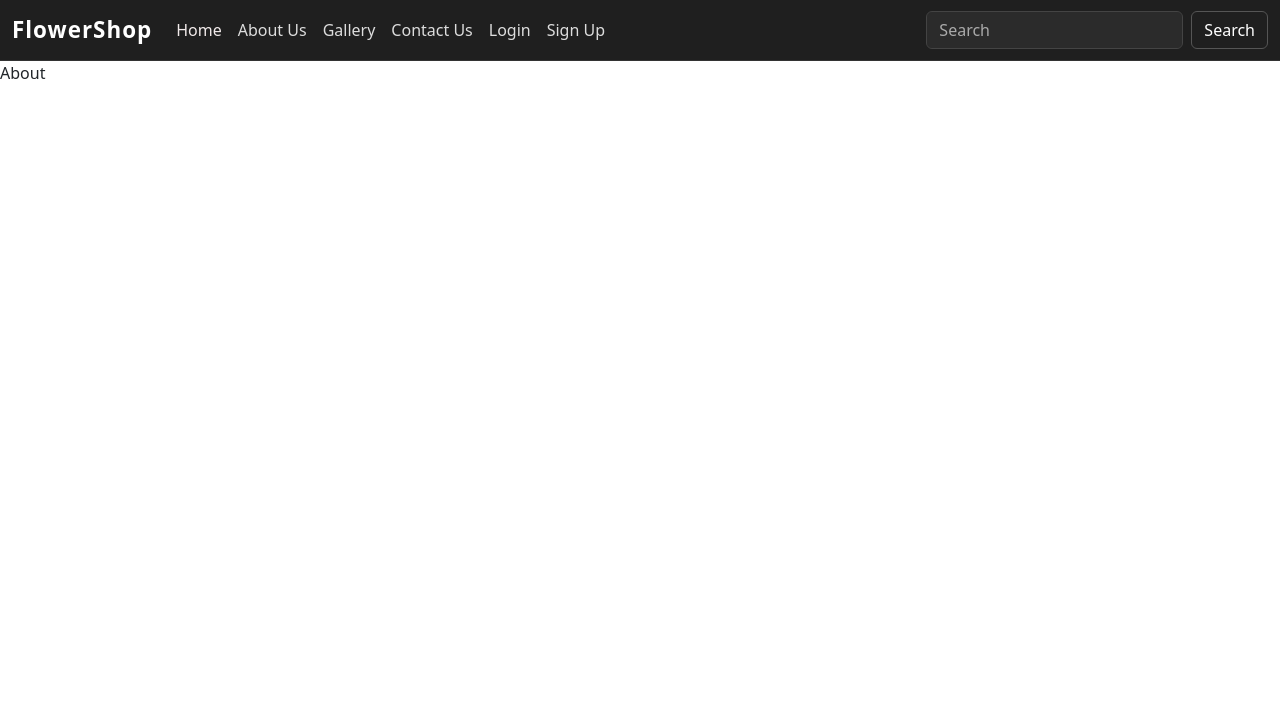
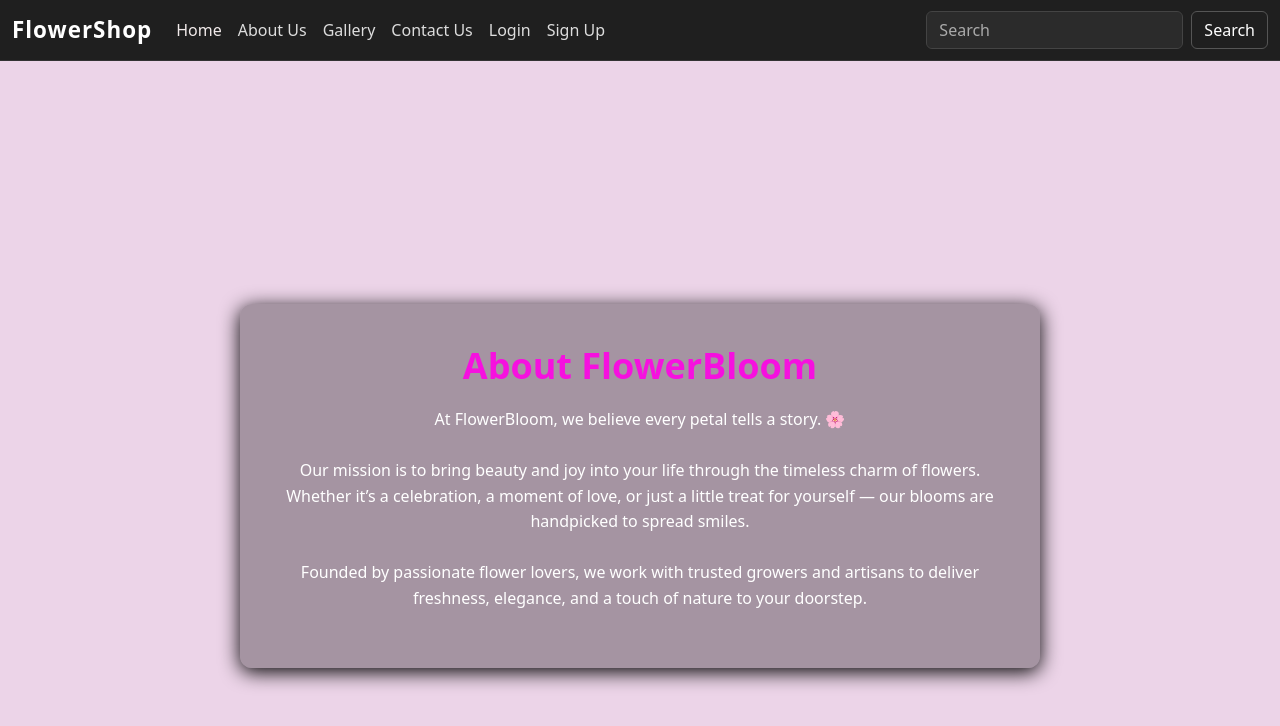
Before and after one commit to R-Mohith24/FlowerBloom, a React (Vite) app: page /About in a window 1280 px wide. Shown: the top 726 px of the page. Built offline with nearby package versions, Linux system fonts and the light colour scheme.

Commit message:
final about us

```diff
--- a/src/components/About.css
+++ b/src/components/About.css
@@ -0,0 +1,31 @@
+.about-container {
+  padding: 90px 20px 40px;
+  background-color: rgb(236, 212, 232); /* soft pastel background */
+  min-height: 100vh;
+  display: flex;
+  justify-content: center;
+  align-items: center;
+  text-align: center;
+}
+
+.about-card {
+  background-color: rgba(0,0,0,0.3);
+  padding: 40px 30px;
+  border-radius: 12px;
+  box-shadow: 0 4px 20px rgba(0, 0, 0);
+  max-width: 800px;
+  color: #ff0000;
+  line-height: 1.6;
+}
+
+.about-card h2 {
+  color: #ff00e6e4;
+  font-size: 36px;
+  font-weight: bolder;
+  margin-bottom: 20px;
+}
+
+.about-card p {
+  font-size: 16px;
+  color: #ffffff;
+}
--- a/src/components/About.jsx
+++ b/src/components/About.jsx
@@ -1,9 +1,21 @@
-import React from 'react'
+import React from 'react';
+import './About.css';
 
 const About = () => {
   return (
-    <div>About</div>
-  )
-}
+    <div className="about-container">
+      <div className="about-card">
+        <h2>About FlowerBloom</h2>
+        <p>
+          At FlowerBloom, we believe every petal tells a story. 🌸
+          <br /><br />
+          Our mission is to bring beauty and joy into your life through the timeless charm of flowers. Whether it’s a celebration, a moment of love, or just a little treat for yourself — our blooms are handpicked to spread smiles.
+          <br /><br />
+          Founded by passionate flower lovers, we work with trusted growers and artisans to deliver freshness, elegance, and a touch of nature to your doorstep.
+        </p>
+      </div>
+    </div>
+  );
+};
 
-export default About
+export default About;
```
